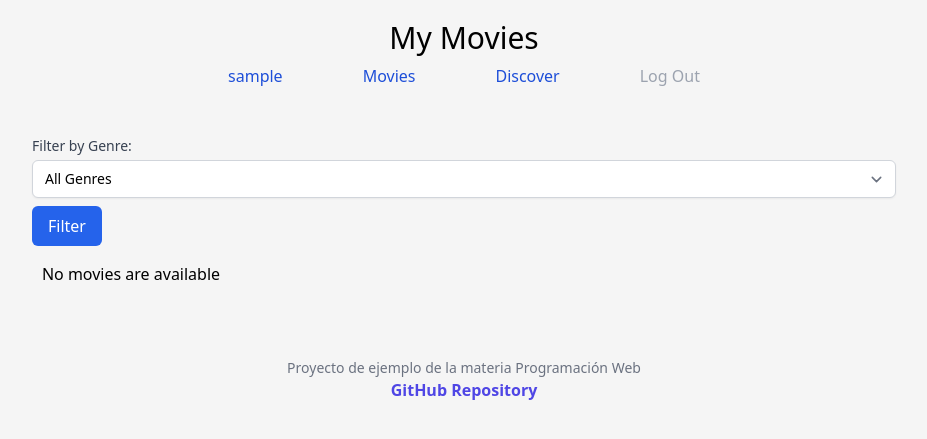
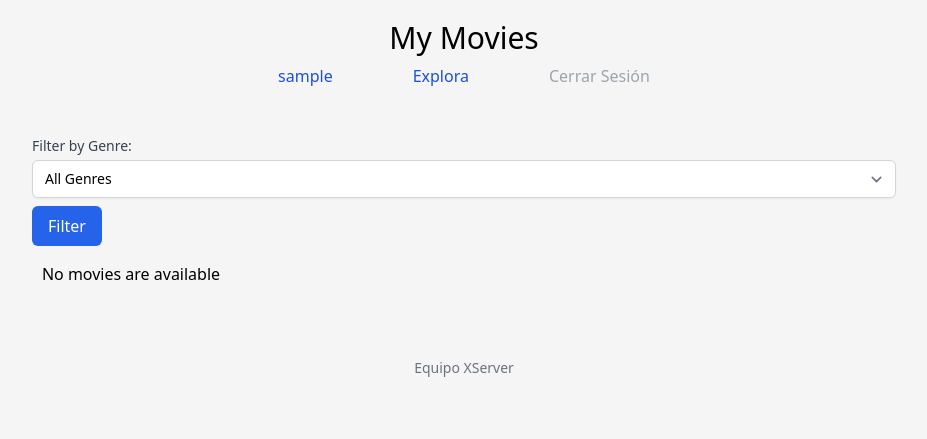
Before and after one commit to Axel-Isay-Rodriguez/MyMovies, a Django app: page /movies/discover/ in a window 1280 px wide. Shown: the top 439 px of the page, without its empty margins (176-1103 px from the left). Run offline with Django 5.2, Linux system fonts and the light colour scheme; the visitor is signed in with stand-in values (Sample User, id 1); data that the repository does not hold is empty; style sheets or scripts are compiled from the project's sources; some libraries are stand-ins or nearby versions.

Commit message:
Avance diseño menu principal

```diff
--- a/mymovies/movies/templates/movies/base.html
+++ b/mymovies/movies/templates/movies/base.html
@@ -21,8 +21,7 @@
   </article>
 
   <footer class="text-center mt-8">
-      <p class="mt-10 text-center text-sm text-gray-500">Proyecto de ejemplo de la materia Programación Web</p>
-      <p><a href="https://github.com/Nombre-S/MyMovies" target="_blank" class="font-semibold leading-6 text-indigo-600 hover:text-indigo-500">GitHub Repository</a></p>
+      <p class="mt-10 text-center text-sm text-gray-500">Equipo XServer</p>
   </footer>
 </body>
 
--- a/mymovies/movies/templates/movies/head.html
+++ b/mymovies/movies/templates/movies/head.html
@@ -15,18 +15,15 @@
             </li>
             {% else %}
             <li>
-                <a class="text-blue-700 hover:text-indigo-700" href="{% url 'login_view' %}">Login</a>
+                <a class="text-blue-700 hover:text-indigo-700" href="{% url 'login_view' %}">Inicia Sesión</a>
             </li>
             {% endif %}
             <li>
-                <a class="text-blue-700 hover:text-indigo-700" href="{% url 'index' %}">Movies</a>
-            </li>
-            <li>
-                <a class="text-blue-700 hover:text-indigo-700" href="{% url 'discover_view' %}">Discover</a>
+                <a class="text-blue-700 hover:text-indigo-700" href="{% url 'discover_view' %}">Explora</a>
             </li>
             {% if user.is_authenticated %}
             <li>
-                <a class="text-gray-400" href="{% url 'logout_view' %}">Log Out</a>
+                <a class="text-gray-400" href="{% url 'logout_view' %}">Cerrar Sesión</a>
             </li>
             {% endif %}
         </ul>
```
